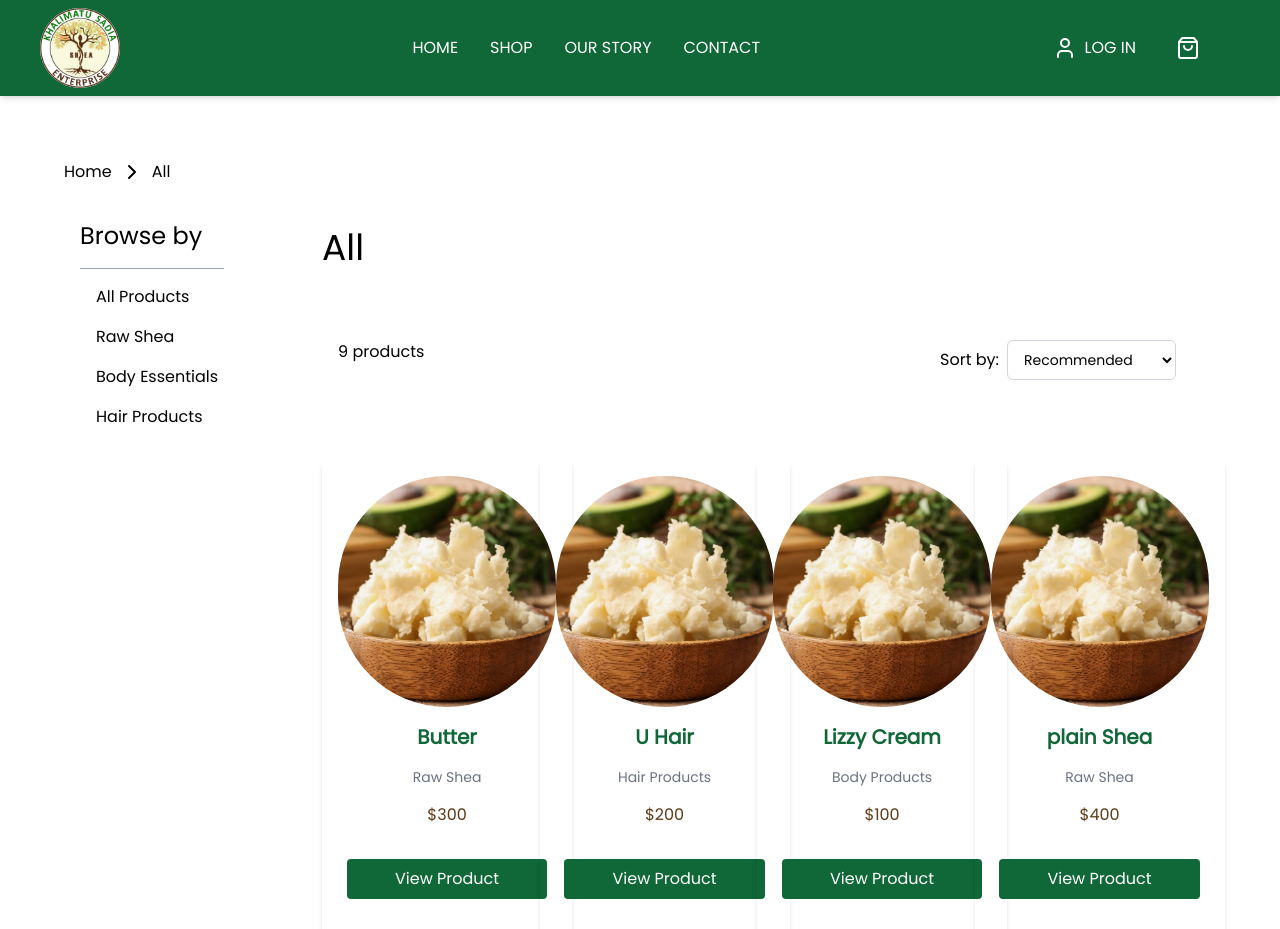
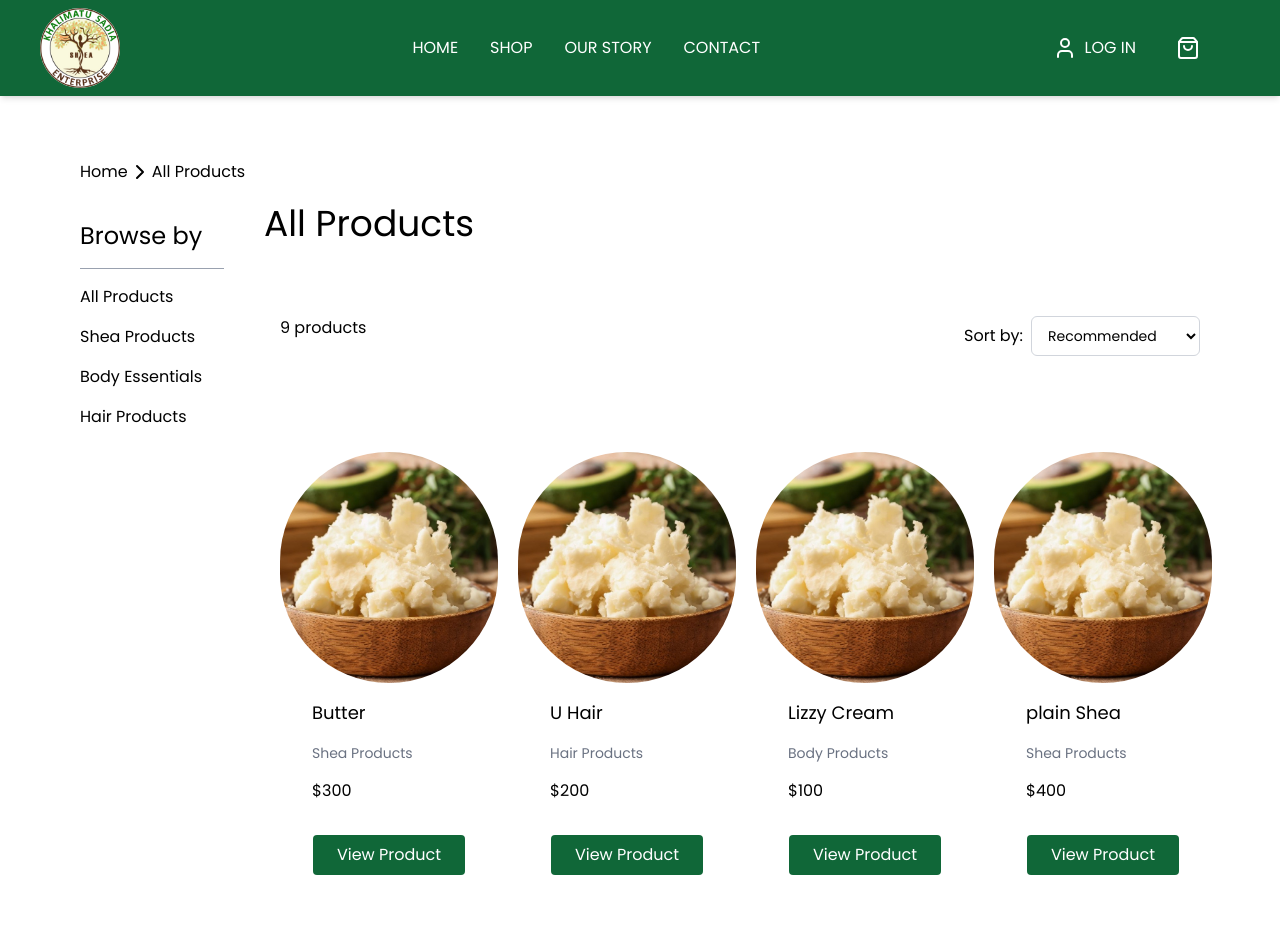
Before and after one commit to Sally1485/sadia_sheabutter, a React (Vite) app: page /shop in a window 1280 px wide. Shown: the top 929 px of the page. Built offline with nearby package versions, Linux system fonts and the light colour scheme.

Commit message:
created the cart page

```diff
--- a/src/App.jsx
+++ b/src/App.jsx
@@ -6,6 +6,8 @@ import ViewProduct from './Pages/ViewProduct';
 import Shop from './Pages/Shop';
 import Contact from './Pages/Contact';
 import CartPage from './Pages/CartPage';
+import Login from './Pages/Login';
+import SignUp from './Pages/SignUp';
 
 
 
@@ -16,7 +18,9 @@ const SalesRouter = createBrowserRouter([
   { path: '/view-product', element: <ViewProduct /> },
   { path: '/shop', element: <Shop /> },
   { path: '/contact', element: <Contact /> },
-  {path: '/cart-page', element:<CartPage/>}
+  { path: '/cart-page', element: <CartPage /> },
+  { path: '/login', element: <Login /> },
+  {path: '/sign-up', element: <SignUp />}
 ])
 function App() {
 
--- a/src/Pages/CartPage.jsx
+++ b/src/Pages/CartPage.jsx
@@ -1,34 +1,33 @@
+export default function CartPage() {
+  const cartItems = []; // Replace with actual cart data
 
+  const itemCount = cartItems.length;
 
+  return (
+    <aside className="fixed top-20 right-4 z-40 bg-white shadow-lg rounded-md w-80 max-h-[80vh] overflow-y-auto">
+      {/* Header */}
+      <div className="bg-Green p-4 rounded-t-lg text-white">
+        <h1 className="text-lg font-semibold">Cart ({itemCount} item{itemCount !== 1 ? "s" : ""})</h1>
+      </div>
 
+      {/* Body */}
+      <div className="p-4">
+        {itemCount === 0 ? (
+          <div className="text-center py-8 text-gray-600">
+            <p>Your cart is empty.</p>
+          </div>
+        ) : (
+          <div className="flex flex-col gap-4">
+            {cartItems.map((item, index) => (
+              <div key={index} className="border p-2 rounded shadow-sm">
+                <h2 className="font-medium">{item.name}</h2>
+                <p className="text-sm text-gray-600">Price: {item.price}</p>
 
-export default function CartPage() {
-   const cartItems =[]
-
-
-
-
-    return (
-        <aside className="w-full md:w-[60%] mx-auto p-4">
-            <div className="flex flex-col bg-white shadow-md rounded-lg justify-between">
-                <div className='bg-Green p-4 rounded-t-lg text-white'>
-                    <h1 className="text-lg font-semibold">Cart(0 items)</h1>
-               </div>
-                <div>You Cart is empty</div>
-            </div>
-            {cartItems === 0 ? (
-                <div className="text-center py-8">
-                    <p>Your Cart is Empty</p>
-                </div>
-            ) : (
-                    <div>
-                        {/* Cart items will be displayed here */}
-                        {[].map((item) => {
-                            <p>{ item.name}</p>
-                        })}
-                    </div>
-
-            )}
-     </aside>
-    )
+              </div>
+            ))}
+          </div>
+        )}
+      </div>
+    </aside>
+  );
 }
--- /dev/null
+++ b/src/Pages/Login.jsx
@@ -0,0 +1,46 @@
+import GoogleIcon from '../assets/images/google-icon.png';
+import FacebookIcon from '../assets/images/facebook.png';
+import { Link } from 'react-router';
+import { ChevronsLeft } from 'lucide-react';
+
+
+
+
+
+
+export default function Login() {
+    return (
+        <div>
+         <div className="flex items-center gap-2 mt-10 ml-10 cursor-pointer text-gray-700 hover:text-green-700 transition-colors">
+  <ChevronsLeft className="w-5 h-5" />
+  <Link to={'/'} className="text-base font-medium">Go Back</Link>
+</div>
+            <div className='flex flex-col items-center justify-center '>
+                  <div>
+                <h1 className='text-4xl font-medium text-center mt-10'>Log In</h1>
+                <p className='font-light text-lg text-center pt-6'>New to this site? <Link to={'/sign-up'} className='text-gray-500'>Sign Up</Link> </p>
+                <div>
+                    <form>
+                    <button className='flex items-center gap-18 px-4 py-2 w-100 border border-gray-400 rounded mt-6'>
+                        <img src={GoogleIcon} className='w-6' alt="" />
+                        <h2>Log in with Google</h2>
+                        </button>
+                    <button className='flex items-center gap-16 border border-gray-500 px-4 py-2 bg-blue-900  w-100 rounded mt-4 '>
+                       <img src={FacebookIcon} className='w-8 text-white' alt="" />
+                        <h2 className='text-white'>Log in with Facebook</h2>
+                        </button>
+                         <div className='flex items-center gap-2 my-4'>
+                            <div className='border-t-1 flex-1 border-gray-400'></div>
+                            <span>Or</span>
+                            <div className='border-t-1 flex-1 border-gray-400'></div>
+                        </div>
+                         <button className='w-100 px-4 py-2 border border-gray-500 rounded mt-4'>Log in with Email</button>
+                                           </form>
+
+                </div>
+            </div>
+          </div>
+
+        </div>
+    )
+}
--- a/src/Pages/Shop.jsx
+++ b/src/Pages/Shop.jsx
@@ -9,32 +9,32 @@ import { Link } from "react-router";
 
 
 const ProductsData = [
-    { id: 1, name: 'Butter',price:'$300', category: 'Raw Shea' },
+    { id: 1, name: 'Butter',price:'$300', category: 'Shea Products' },
     { id: 2, name: 'U Hair', price:'$200', category: 'Hair Products' },
     { id: 3, name: 'Lizzy Cream', price:'$100', category: 'Body Products' },
-    { id: 4, name: 'plain Shea', price:'$400', category: 'Raw Shea' },
+    { id: 4, name: 'plain Shea', price:'$400', category: 'Shea Products' },
     { id: 5, name: 'Soft Hair', price:'$600', category: 'Hair Products' },
     { id: 6, name: 'Soft Skin', price:'$1600', category: 'Body Products' },
-    { id: 7, name: 'Plant Shea', price:'$900', category: 'Raw Shea'},
+    { id: 7, name: 'Plant Shea', price:'$900', category: 'Shea Products'},
     { id: 8, name: 'Many Hair', price:'$800', category: 'Hair Products' },
     { id: 9, name: 'Brown Skin', price:'$600', category: 'Body Products' },
 ]
 
 export default function Shop() {
-        const [SelectCategory, SetSelectCategory] = useState('All');
+        const [SelectCategory, SetSelectCategory] = useState('All Products');
 
         const HandleCategorychange = (category) => {
            SetSelectCategory(category);
         };
 
-        const FilteredProducts = SelectCategory ==='All' ? ProductsData : ProductsData.filter(product => product.category === SelectCategory);
+        const FilteredProducts = SelectCategory ==='All Products' ? ProductsData : ProductsData.filter(product => product.category === SelectCategory);
 
 
 
     return (
         <div>
             <Navbar />
-            <div className="mt-40 flex items-center w-[90%] mx-auto gap-2 font-light">
+            <div className="mt-40 md:mr-12 flex items-center w-[90%] mx-auto  font-light">
               <Link to={'/'} className="font-light">Home</Link>
                 <div><ChevronRight /></div>
                 <div className="font-light">{SelectCategory }</div>
@@ -42,8 +42,8 @@ export default function Shop() {
             </div>
             <div className="flex flex-col md:flex-row gap-6 w-[90%] mx-auto">
                 <Sidebar onCategoryChange={HandleCategorychange} />
-                <section className="mt-5 flex-1  rounded-lg  p-6">
-                    <div className="pl-6">
+                <section className="mt-5 flex-1  rounded-lg ">
+                    <div className="">
                         <h1 className="text-2xl md:text-4xl font-medium ">{SelectCategory }</h1>
                         <div className="flex justify-between m-4 pt-14">
                             <div>
--- a/src/components/FilterButton.jsx
+++ b/src/components/FilterButton.jsx
@@ -6,7 +6,7 @@ export default function FilterrButton({category, title, className}) {
     <Link to={`/products?category=${category}`}>
             <button
                 type="submit"
-                className={`bg-Green  hover:bg-green-500 text-white px-12 py-2 mt-4 rounded  hover:text-white ${className}`}>
+                className={`bg-Green  hover:bg-green-500 text-white px-12 py-2 mt-4 rounded cursor-pointer hover:text-white ${className}`}>
                 {category}{title }
       </button>
     </Link>
--- a/src/components/SalesCard.jsx
+++ b/src/components/SalesCard.jsx
@@ -5,14 +5,14 @@ import { Link } from 'react-router';
 
 export default function SalesCard ({name, price,category}) {
     return(
-        <div className='flex flex-col items-center w-[250px] shadow-md  h-auto overflow-hidden p-4 '>
+        <div className='flex flex-col  w-[250px]   h-auto overflow-hidden p-4 '>
          <div>
                <img src={SalesImage} alt="" className='w-full  rounded-full' />
          </div>
-           <div className='flex gap-4 flex-col items-center  justify-between p-4'>
-             <h2 className='text-xl font-bold text-Green'>{name}</h2>
+           <div className='flex gap-4 flex-col ml-4  justify-between p-4'>
+             <h2 className='text-lg  '>{name}</h2>
               <p className="text-sm text-gray-500">{category}</p>
-            <p className='font-light text-brown'>{price}</p>
+            <p className='font-light '>{price}</p>
            </div>
             <div className='flex justify-center  pb-6'>
             <Link to={'/view-product'}><SubmitButton title={"View Product"}  /></Link>
--- a/src/components/Sidebar.jsx
+++ b/src/components/Sidebar.jsx
@@ -8,9 +8,9 @@ export default function Sidebar({onCategoryChange}) {
             <aside >
                 <h1 className="text-2xl font-light ">Browse by</h1>
                 <div className="border-b border-gray-400 w-36 pt-4 text-gray-400"></div>
-                <div className="p-4 flex flex-col justify-between gap-4 font-light">
-                    <Link to={"#"} className="hover:underline" onClick={() => onCategoryChange('All')}>All Products</Link>
-                    <Link to={"#"} className="hover:underline" onClick={() =>onCategoryChange('Raw Shea')}>Raw Shea</Link>
+                <div className="pt-4 flex flex-col justify-between gap-4 font-light">
+                    <Link to={"#"} className="hover:underline" onClick={() => onCategoryChange('All Products')}>All Products</Link>
+                    <Link to={"#"} className="hover:underline" onClick={() =>onCategoryChange('Shea Products')}>Shea Products</Link>
                     <Link to={"#"} className="hover:underline" onClick={() => onCategoryChange('Body Products')}>Body Essentials</Link>
                     <Link to={'#'} className="hover:underline" onClick={() => onCategoryChange('Hair Products')}>Hair Products</Link>
 
--- a/src/components/SubmitButton.jsx
+++ b/src/components/SubmitButton.jsx
@@ -6,7 +6,7 @@ export default function SubmitButton({ title, className }) {
         <div>
             <button
                 type="submit"
-                className={ `bg-Green  hover:bg-green-500 text-white px-12 py-2 mt-4 rounded hover:text-white ${className}`}>{title} </button>
+                className={ `bg-Green  hover:bg-green-500 text-white px-6 py-2 mt-4 rounded cursor-pointer hover:text-white ${className}`}>{title} </button>
         </div>
     )
 }
```
Also changed, not shown: src/Pages/SignUp.jsx (added, +44 -0 lines), src/components/NavBar.jsx (+15 -8 lines), src/assets/images/facebook.png (added), src/assets/images/google-icon.png (added).
